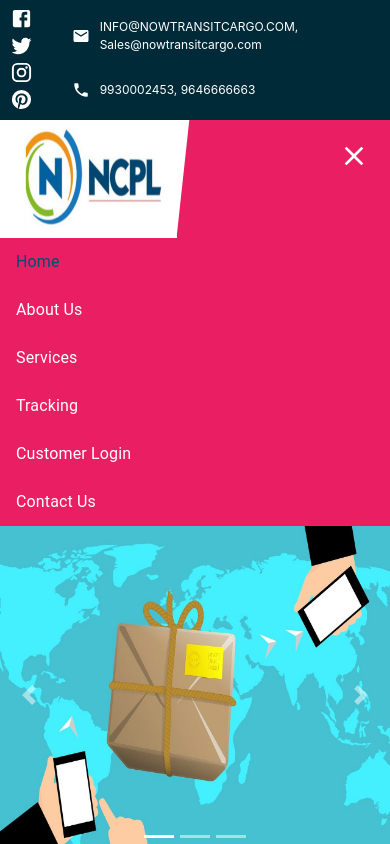
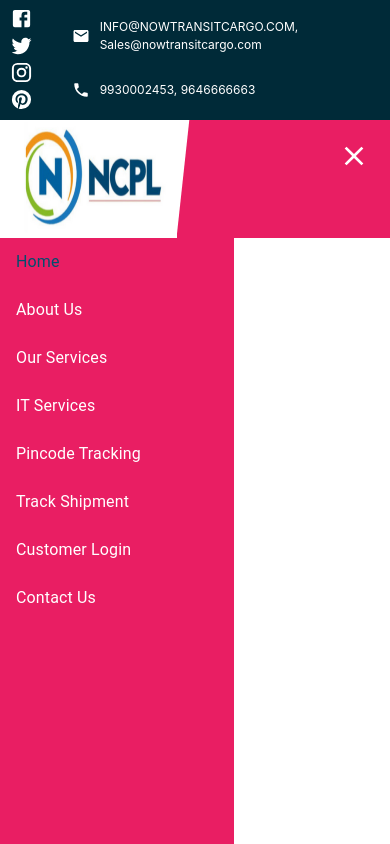
Before and after one commit to st412613/shipment_tracking, a React (Create React App) app: page / in a window 390 px wide. Both pictures are taken after a click on the element 283 px from the left and 179 px from the top of the page. Shown: the top 844 px of the page. Built offline with nearby package versions, Linux system fonts and the light colour scheme.

Commit message:
added scrolling and mobile nav

```diff
--- a/src/App.js
+++ b/src/App.js
@@ -1,4 +1,5 @@
 import React from 'react';
+import ScrollToTopOnPageChange from './common/scrollToTop/ScrollToTop';
 import Header from './components/header/Header';
 import Footer from './components/footer/Footer';
 import Home from './pages/Home';
@@ -15,6 +16,7 @@ function App() {
   return (
     <>
       <Router>
+        <ScrollToTopOnPageChange />
         <Header />
         <Routes>
           <Route path="/" element={<Home />} />
--- /dev/null
+++ b/src/common/scrollToTop/ScrollToTop.jsx
@@ -0,0 +1,15 @@
+import { useEffect } from 'react';
+import { useLocation } from 'react-router-dom';
+
+const ScrollToTopOnPageChange = () => {
+  const { pathname } = useLocation();
+
+  useEffect(() => {
+    // Scroll to the top on page change
+    window.scrollTo(0, 0);
+  }, [pathname]);
+
+  return null; // This component doesn't render anything
+};
+
+export default ScrollToTopOnPageChange;
--- a/src/components/header/Header.jsx
+++ b/src/components/header/Header.jsx
@@ -13,9 +13,9 @@ const Header = () => {
   const toggleNav = () => {
     setIsNavOpen(!isNavOpen);
   };
-  // const closeNav = () => {
-  //   setIsNavOpen(false);
-  // };
+  const closeNav = () => {
+    setIsNavOpen(false);
+  };
 
   return (
     <>
@@ -75,12 +75,14 @@ const Header = () => {
       </div>
       {isNavOpen ?
         <Box className={classes.menuShow}>
-          <MenuItem><NavLink to="/" className={classes.activeLink}>Home</NavLink></MenuItem>
-          <MenuItem><NavLink to="/about-us" className={classes.activeLink}>About Us</NavLink></MenuItem>
-          <MenuItem><NavLink to="/services" className={classes.activeLink}>Services</NavLink></MenuItem>
-          <MenuItem><NavLink to="/tracking" className={classes.activeLink}>Tracking</NavLink></MenuItem>
-          <MenuItem><NavLink to="/customer-login" className={classes.activeLink}>Customer Login</NavLink></MenuItem>
-          <MenuItem><NavLink to="/contact-us" className={classes.activeLink}>Contact Us</NavLink></MenuItem>
+          <MenuItem onClick={closeNav}><NavLink to="/" className={classes.activeLink}>Home</NavLink></MenuItem>
+          <MenuItem onClick={closeNav}><NavLink to="/about-us" className={classes.activeLink}>About Us</NavLink></MenuItem>
+          <MenuItem onClick={closeNav}><NavLink to="/services" className={classes.activeLink}>Our Services</NavLink></MenuItem>
+          <MenuItem onClick={closeNav}><NavLink to="/services/IT-services" className={classes.activeLink}>IT Services</NavLink></MenuItem>
+          <MenuItem onClick={closeNav}><NavLink to="/pincode-Tracking" className={classes.activeLink}>Pincode Tracking</NavLink></MenuItem>
+          <MenuItem onClick={closeNav}><NavLink to="/users/track-Your-Shipment" className={classes.activeLink}>Track Shipment</NavLink></MenuItem>
+          <MenuItem onClick={closeNav}><NavLink to="/customer-login" className={classes.activeLink}>Customer Login</NavLink></MenuItem>
+          <MenuItem onClick={closeNav}><NavLink to="/contact-us" className={classes.activeLink}>Contact Us</NavLink></MenuItem>
         </Box>
         :
         <></>
--- a/src/components/header/HeaderStyle.js
+++ b/src/components/header/HeaderStyle.js
@@ -219,8 +219,11 @@ const HeaderStyle = makeStyles(() => ({
     menuShow: {
       backgroundColor: '#e91e63',
       color:'#fff',
-      zIndex: '1',
-      height: 'auto',
+      zIndex: '1000',
+      height: '100vh',
+      width: '60%',
+      position: 'sticky',
+      top: 0,
       display: 'block',
       transition: 'all .5s',
     },
```
